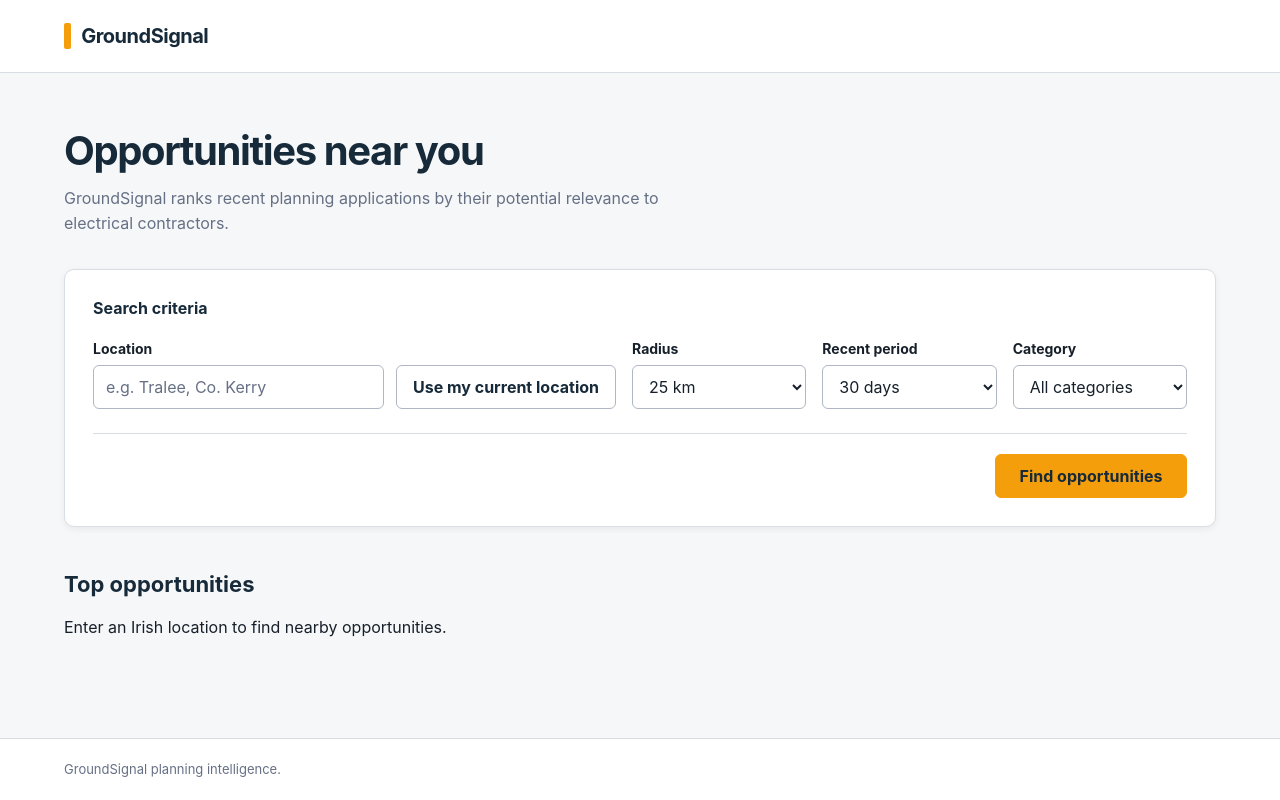
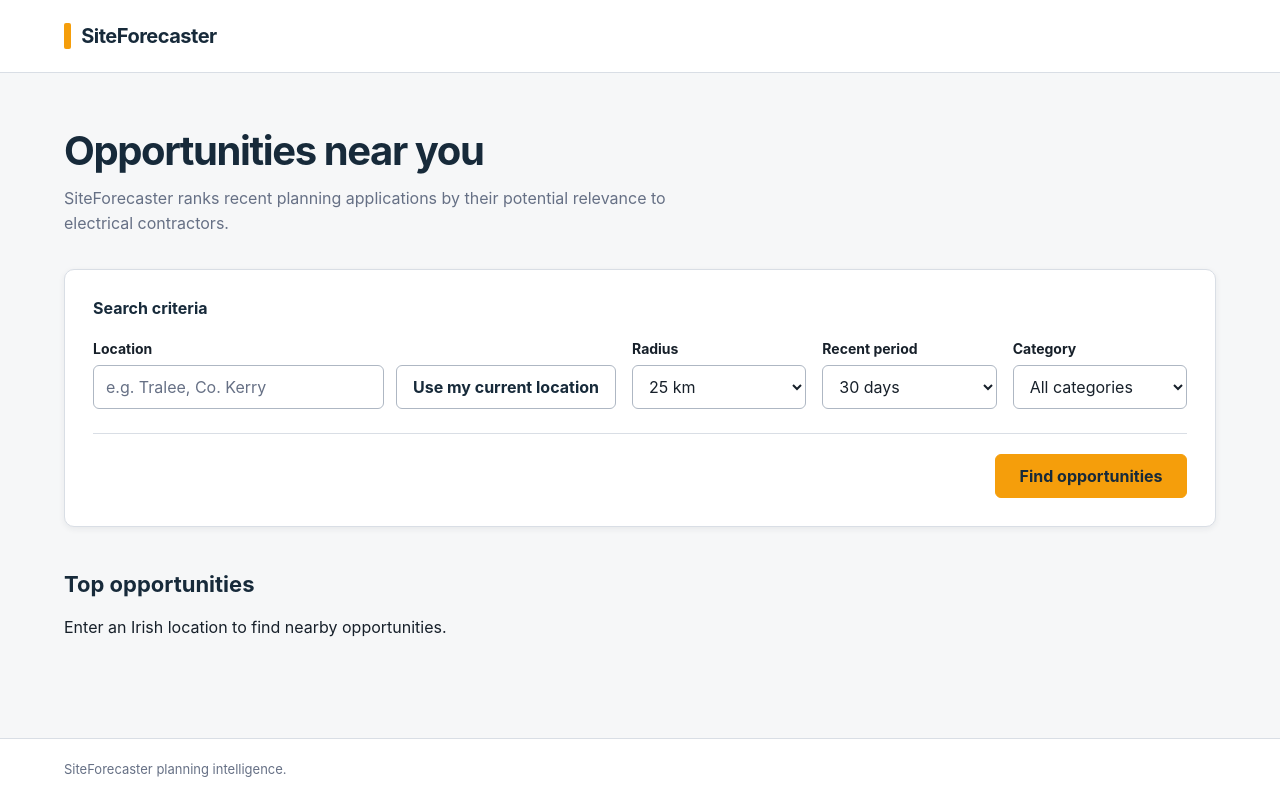
Before and after one commit to moranjohn-95/groundsignal, a React (Vite) app in the folder frontend/: page / in a window 1280 px wide. Built offline with nearby package versions, Linux system fonts and the light colour scheme.

Commit message:
Update frontend branding to SiteForecaster

```diff
--- a/frontend/index.html
+++ b/frontend/index.html
@@ -5,9 +5,9 @@
     <meta name="viewport" content="width=device-width, initial-scale=1.0" />
     <meta
       name="description"
-      content="GroundSignal helps tradespeople discover local planning opportunities."
+      content="SiteForecaster helps tradespeople discover local planning opportunities."
     />
-    <title>GroundSignal</title>
+    <title>SiteForecaster</title>
   </head>
   <body>
     <div id="root"></div>
--- a/frontend/src/App.tsx
+++ b/frontend/src/App.tsx
@@ -154,7 +154,7 @@ function App() {
     <>
       <header className="site-header">
         <div className="app-container site-header__inner">
-          <h1 className="site-brand">GroundSignal</h1>
+          <h1 className="site-brand">SiteForecaster</h1>
         </div>
       </header>
 
@@ -190,7 +190,7 @@ function App() {
 
       <footer className="site-footer">
         <div className="app-container site-footer__inner">
-          <p>GroundSignal planning intelligence.</p>
+          <p>SiteForecaster planning intelligence.</p>
         </div>
       </footer>
     </>
--- a/frontend/src/features/opportunities/OpportunitiesPage.tsx
+++ b/frontend/src/features/opportunities/OpportunitiesPage.tsx
@@ -215,7 +215,7 @@ function OpportunitiesPage({ onViewOpportunity }: OpportunitiesPageProps) {
         <div className="opportunities-intro">
           <h2 id="opportunities-heading">Opportunities near you</h2>
           <p>
-            GroundSignal ranks recent planning applications by their potential
+            SiteForecaster ranks recent planning applications by their potential
             relevance to electrical contractors.
           </p>
         </div>
```
Also changed, not shown: 1 other file (tests, documents, lock files or other folders).
